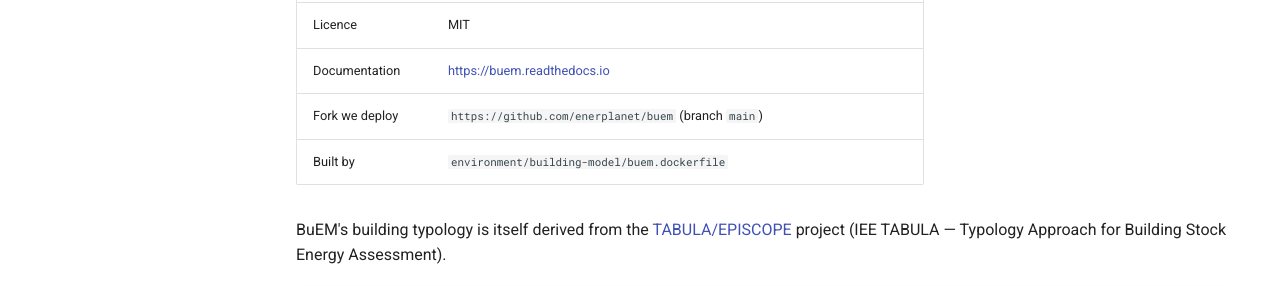
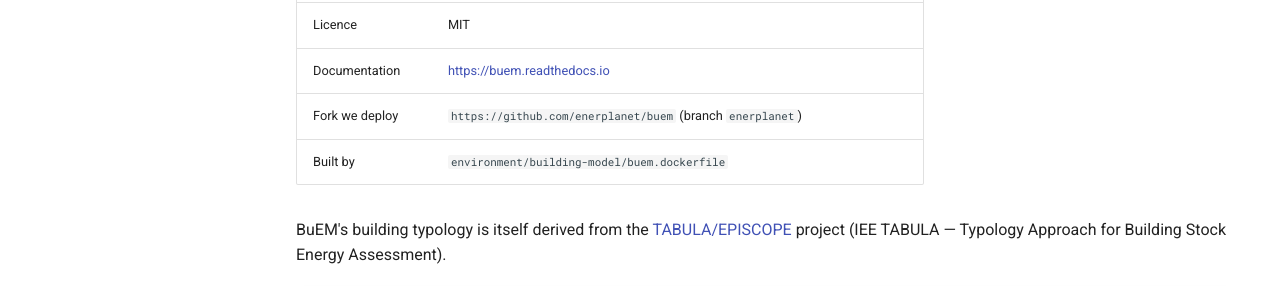
Before and after one commit to enerplanet/simulation-engine, an MkDocs documentation site: the page built from docs/attributions.md, in a window 1280 px wide and 1169 px high. Shown: the part 596-882 px from the top of the window. Built offline with MkDocs 1.6.1 and Material for MkDocs 9.7.7, drawn with Linux system fonts in a browser that asks for light colours; comment, search, counter and statistics services are not loaded.

Commit message:
fix: build buem-model image from enerplanet branch, not main
Same fix as enerplanet/buem-gateway: main is now the clean upstream mirror
after the buem fork was restructured, our integration fixes live on the
enerplanet branch. Cloning main would silently build a regressed image.

```diff
--- a/ATTRIBUTIONS.md
+++ b/ATTRIBUTIONS.md
@@ -16,7 +16,7 @@ project pinned to a branch that fixes packaging for our container build.
 | Institution | Utrecht University — CETP programme, funded by NWO (Dutch Research Council) |
 | Licence | MIT |
 | Documentation | <https://buem.readthedocs.io> |
-| Fork we deploy | `https://github.com/enerplanet/buem` (branch `main`) |
+| Fork we deploy | `https://github.com/enerplanet/buem` (branch `enerplanet`) |
 | Built by | `environment/building-model/buem.dockerfile` |
 
 BuEM's building typology is itself derived from the
```
Also changed, not shown: 1 other file.
